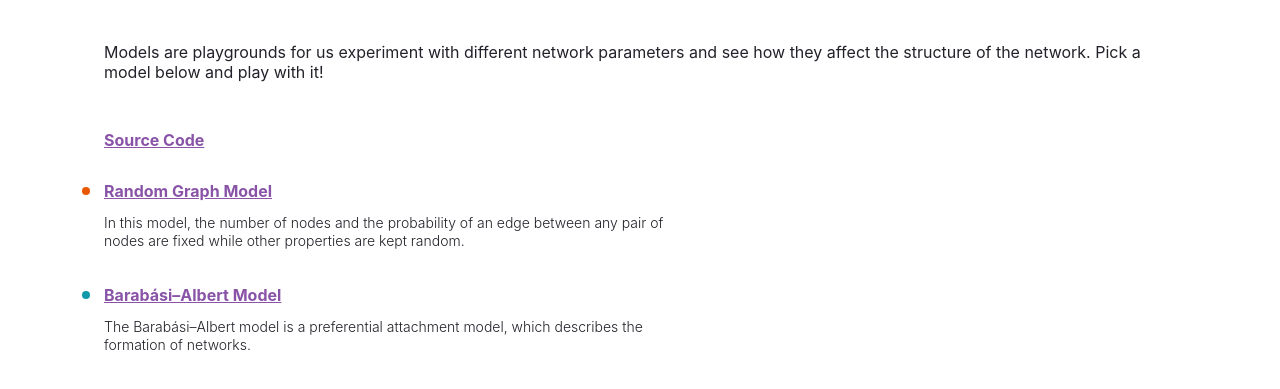
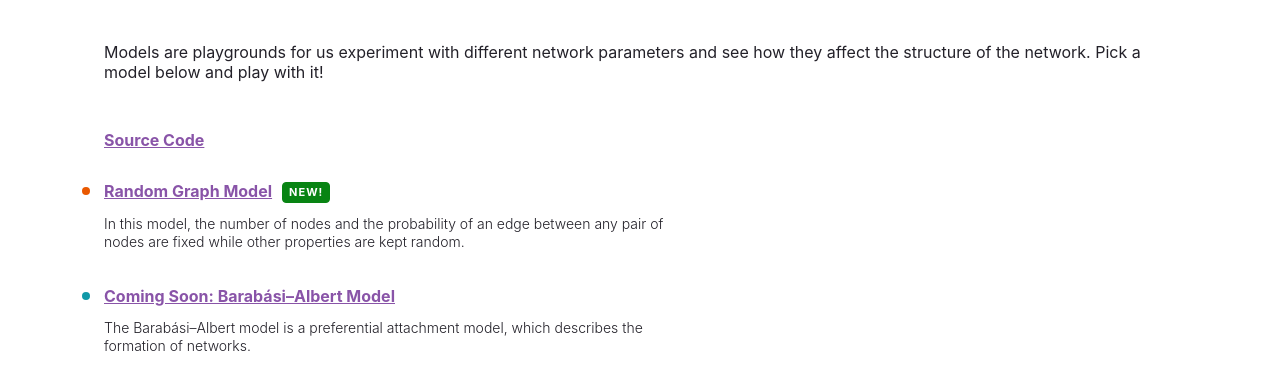
Before and after one commit to cfengjin/nodes-and-edges, a Gatsby site: page / in a window 1280 px wide. Shown: the part 243-632 px from the top of the page. Built offline with nearby package versions, Linux system fonts and the light colour scheme; Gatsby itself is replaced by a stand-in of ours.

Commit message:
minor presentation tweaks

```diff
--- a/src/pages/index.js
+++ b/src/pages/index.js
@@ -75,9 +75,10 @@ const links = [
     description:
       "In this model, the number of nodes and the probability of an edge between any pair of nodes are fixed while other properties are kept random.",
     color: "#E95800",
+    badge: true
   },
   {
-    text: "Barabási–Albert Model",
+    text: "Coming Soon: Barabási–Albert Model",
     path: "/barabasi-albert",
     description:
       "The Barabási–Albert model is a preferential attachment model, which describes the formation of networks.",
```
